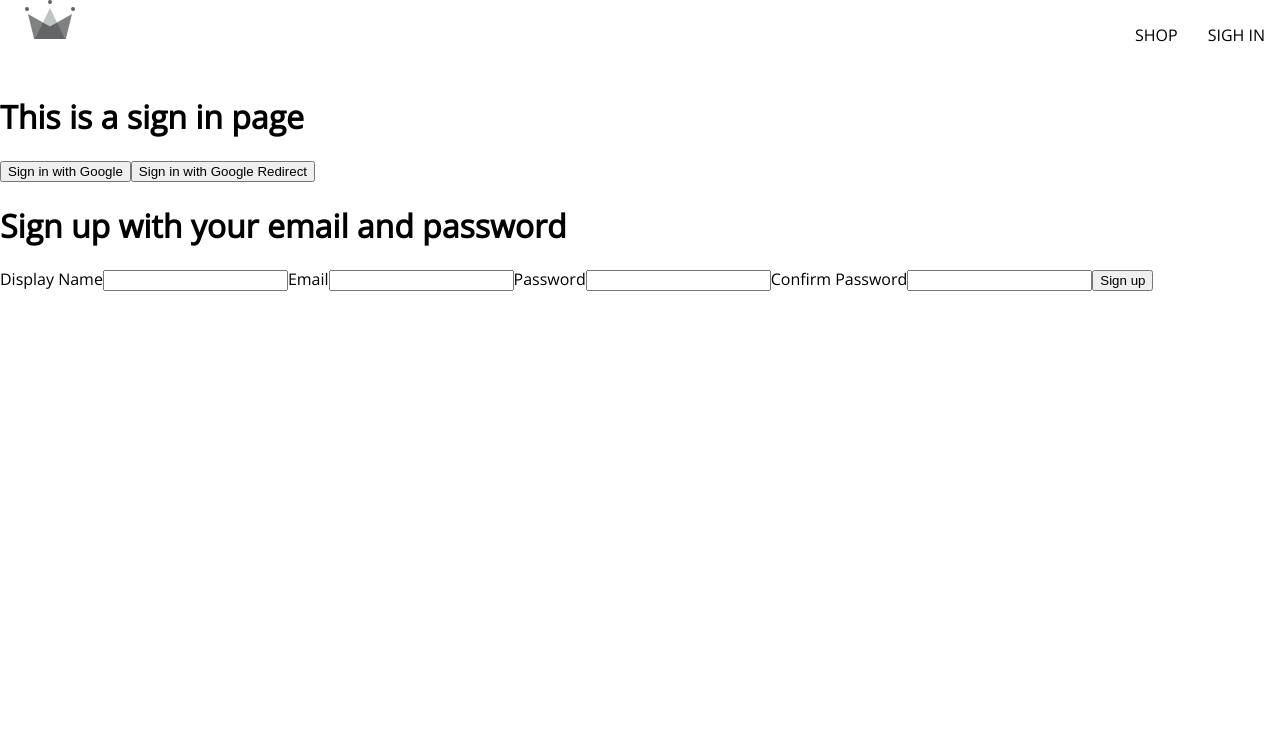
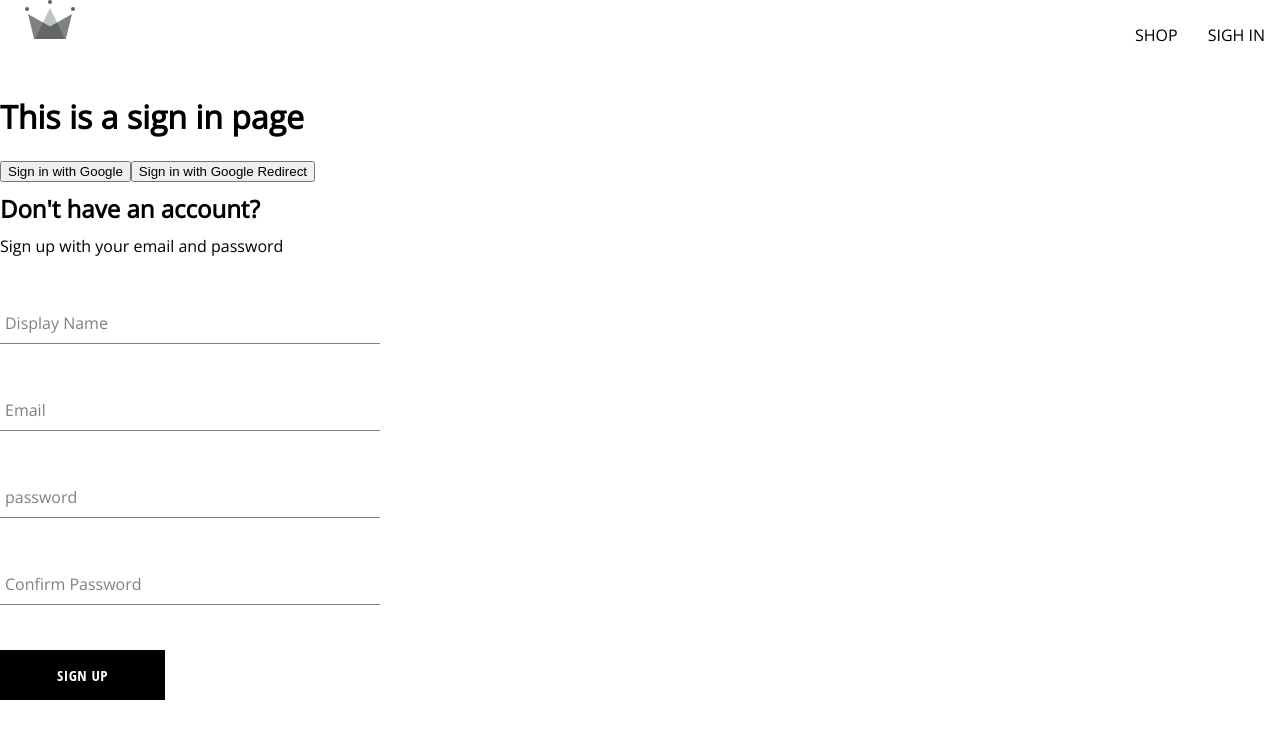
Before and after one commit to rijothedeveloper/crown-clothing, a React (Create React App) app: page /signIn in a window 1280 px wide. Shown: the top 738 px of the page. Built offline with nearby package versions, Linux system fonts and the light colour scheme.

Commit message:
created sighnup form styling

```diff
--- /dev/null
+++ b/src/components/button/Button.js
@@ -0,0 +1,19 @@
+import "./Button.styles.scss";
+
+const BUTTON_TYPE_CLASSES = {
+  google: "google-sign-in",
+  inverted: "inverted",
+};
+
+const Button = ({ children, buttonType, ...otherProps }) => {
+  return (
+    <button
+      className={`button-container ${BUTTON_TYPE_CLASSES[buttonType]}`}
+      {...otherProps}
+    >
+      {children}
+    </button>
+  );
+};
+
+export default Button;
--- /dev/null
+++ b/src/components/button/Button.styles.scss
@@ -0,0 +1,46 @@
+.button-container {
+  min-width: 165px;
+  width: auto;
+  height: 50px;
+  letter-spacing: 0.5px;
+  line-height: 50px;
+  padding: 0 35px 0 35px;
+  font-size: 15px;
+  background-color: black;
+  color: white;
+  text-transform: uppercase;
+  font-family: "Open Sans Condensed";
+  font-weight: bolder;
+  border: none;
+  cursor: pointer;
+  display: flex;
+  justify-content: center;
+
+  &:hover {
+    background-color: white;
+    color: black;
+    border: 1px solid black;
+  }
+
+  &.google-sign-in {
+    background-color: #4285f4;
+    color: white;
+
+    &:hover {
+      background-color: #357ae8;
+      border: none;
+    }
+  }
+
+  &.inverted {
+    background-color: white;
+    color: black;
+    border: 1px solid black;
+
+    &:hover {
+      background-color: black;
+      color: white;
+      border: none;
+    }
+  }
+}
--- /dev/null
+++ b/src/components/formInput/formInput.js
@@ -0,0 +1,20 @@
+import "./formInput.styles.scss";
+
+const FormInput = ({ label, ...otherProps }) => {
+  return (
+    <div className="group">
+      <input className="form-input" {...otherProps} />
+      {label && (
+        <label
+          className={`${
+            otherProps.value.length ? "shrink" : ""
+          } form-input-label`}
+        >
+          {label}
+        </label>
+      )}
+    </div>
+  );
+};
+
+export default FormInput;
--- /dev/null
+++ b/src/components/formInput/formInput.styles.scss
@@ -0,0 +1,54 @@
+$sub-color: grey;
+$main-color: black;
+
+@mixin shrinkLabel {
+  top: -14px;
+  font-size: 12px;
+  color: $main-color;
+}
+
+.group {
+  position: relative;
+  margin: 45px 0;
+
+  .form-input {
+    background: none;
+    background-color: white;
+    color: $sub-color;
+    font-size: 18px;
+    padding: 10px 10px 10px 5px;
+    display: block;
+    width: 100%;
+    border: none;
+    border-radius: 0;
+    border-bottom: 1px solid $sub-color;
+    margin: 25px 0;
+
+    &:focus {
+      outline: none;
+    }
+
+    &:focus ~ .form-input-label {
+      @include shrinkLabel();
+    }
+  }
+
+  input[type="password"] {
+    letter-spacing: 0.3em;
+  }
+
+  .form-input-label {
+    color: $sub-color;
+    font-size: 16px;
+    font-weight: normal;
+    position: absolute;
+    pointer-events: none;
+    left: 5px;
+    top: 10px;
+    transition: 300ms ease all;
+
+    &.shrink {
+      @include shrinkLabel();
+    }
+  }
+}
--- a/src/components/signUPForm/SignUpForm.js
+++ b/src/components/signUPForm/SignUpForm.js
@@ -1,8 +1,11 @@
 import { useState } from "react";
+import "./SignUpForm.styles.scss";
 import {
   createAuthUserWithEmailAndPassword,
   createUserDocumentFromAuth,
 } from "../../utils/firebase/firebase";
+import FormInput from "../formInput/formInput";
+import Button from "../button/Button";
 
 const defaultFormFields = {
   displayName: "",
@@ -45,11 +48,12 @@
   };
 
   return (
-    <div>
-      <h1>Sign up with your email and password</h1>
+    <div className="sign-up-container">
+      <h2>Don't have an account?</h2>
+      <span>Sign up with your email and password</span>
       <form onSubmit={handleSubmit}>
-        <label>Display Name</label>
-        <input
+        <FormInput
+          label="Display Name"
           type="text"
           required
           onChange={handleForm}
@@ -57,8 +61,8 @@
           value={formFields.displayName}
         />
 
-        <label>Email</label>
-        <input
+        <FormInput
+          label="Email"
           type="email"
           required
           onChange={handleForm}
@@ -66,8 +70,8 @@
           value={formFields.email}
         />
 
-        <label>Password</label>
-        <input
+        <FormInput
+          label="password"
           type="password"
           required
           onChange={handleForm}
@@ -75,8 +79,8 @@
           value={formFields.password}
         />
 
-        <label>Confirm Password</label>
-        <input
+        <FormInput
+          label="Confirm Password"
           type="password"
           required
           onChange={handleForm}
@@ -84,7 +88,7 @@
           value={formFields.confirmPassword}
         />
 
-        <button type="submit">Sign up</button>
+        <Button type="submit">Sign up</Button>
       </form>
     </div>
   );
--- /dev/null
+++ b/src/components/signUPForm/SignUpForm.styles.scss
@@ -0,0 +1,9 @@
+.sign-up-container {
+  display: flex;
+  flex-direction: column;
+  width: 380px;
+
+  h2 {
+    margin: 10px 0;
+  }
+}
```
